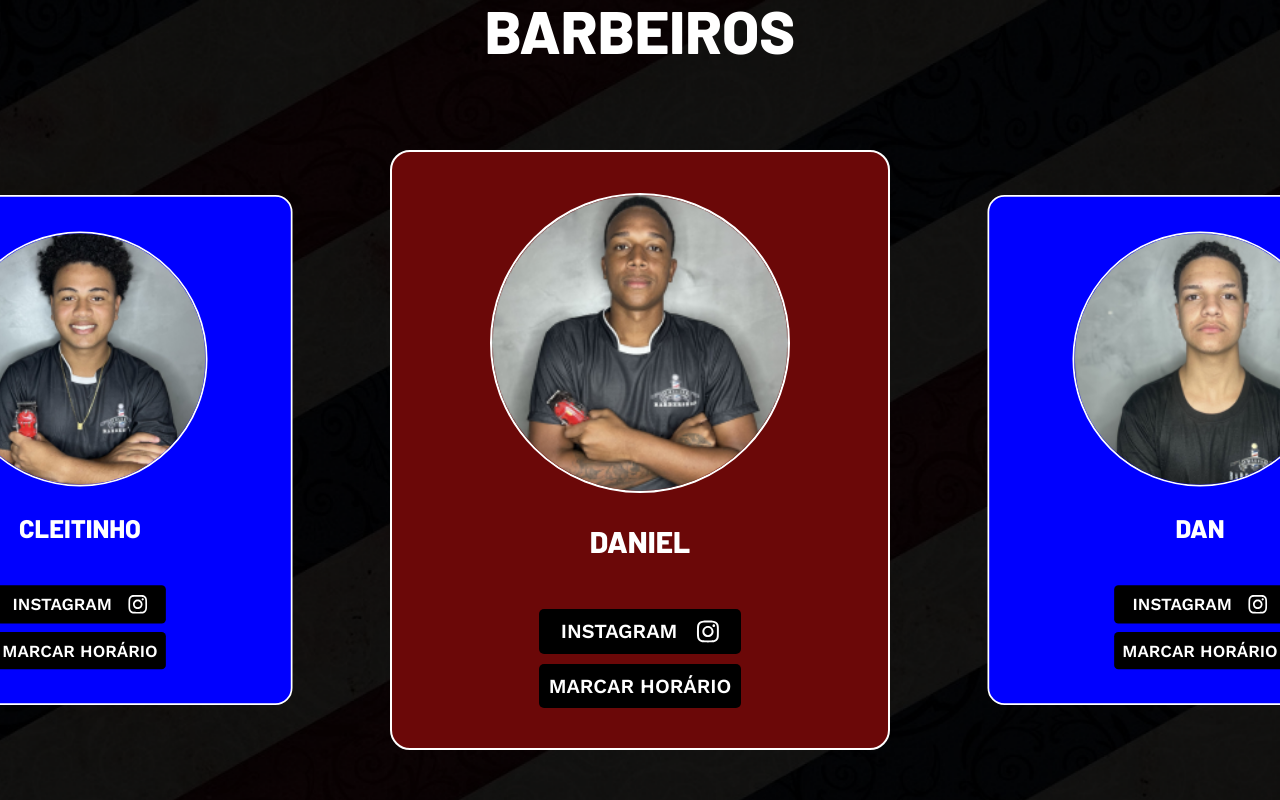
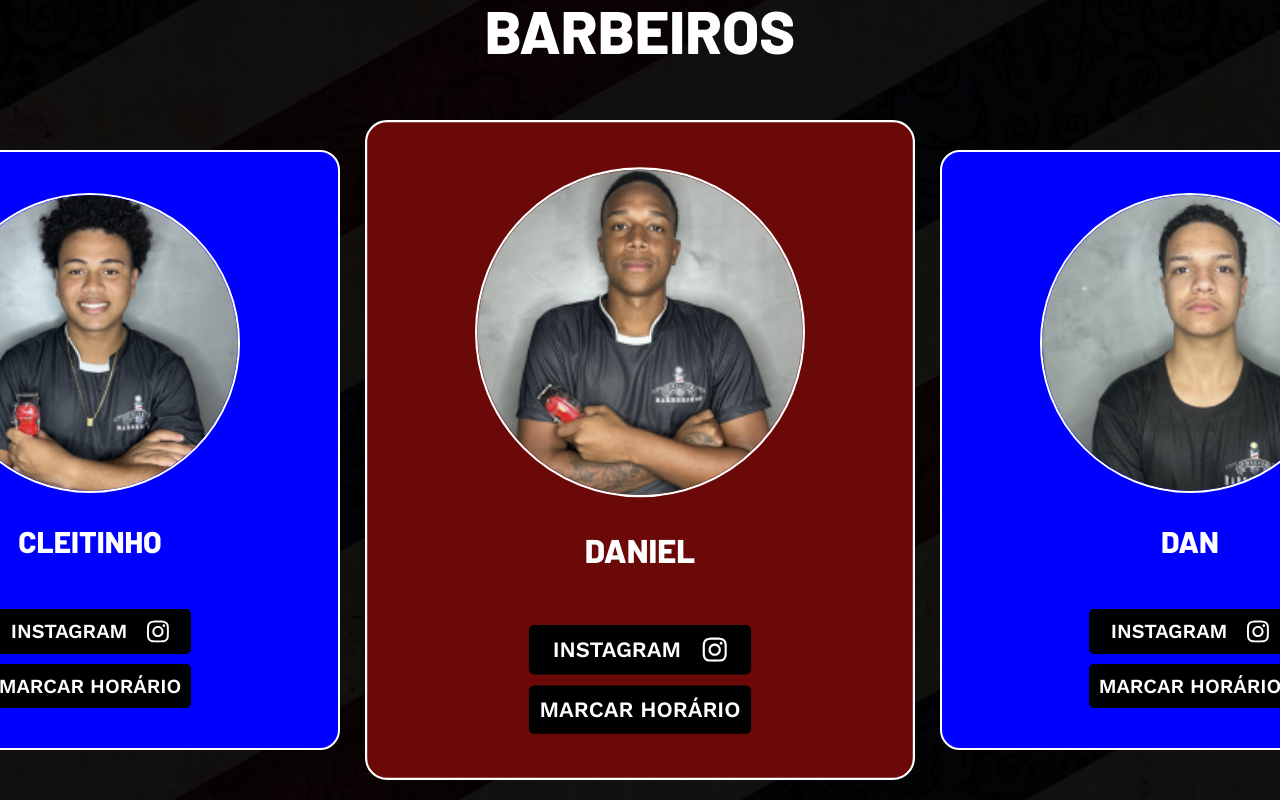
Before and after one commit to Gusmaiadev/EmersonBarbershop, a React (Vite) app: page / in a window 1280 px wide. Shown: the part 4180-4980 px from the top of the page. Built offline with nearby package versions, Linux system fonts and the light colour scheme.

Commit message:
Atualização Integrantes time

```diff
--- a/src/components/CaroselTeam.jsx
+++ b/src/components/CaroselTeam.jsx
@@ -6,6 +6,8 @@ import EmersonPhoto from '../assets/foto_emerson.png';
 import CleitonPhoto from '../assets/foto_cleiton.png';
 import DanielPhoto from '../assets/foto_daniel.png';
 import DanPhoto from '../assets/foto_dan.png';
+import TiagoPhoto from '../assets/foto_tiago.png';
+import JacksonPhoto from '../assets/foto_jakson.png';
 
 import { FontAwesomeIcon } from '@fortawesome/react-fontawesome';
 import { faInstagram } from '@fortawesome/free-brands-svg-icons';
@@ -21,32 +23,48 @@ function CaroselTeam({id}) {
       text: 'Emerson',
       button1: 'Instagram',
       button2: 'Marcar horário',
-      link1: 'https://www.instagram.com/emersonbarbershop_/', // Link para o Instagram do Emerson
-      link2: 'https://booksy.com/pt-br/30413_emerson-barber-shop_barbearias_1039031_santo-andre/staffer/49572#ba_s=seo' // Link para agendar com o Emerson
+      link1: 'https://www.instagram.com/emersonbarbershop_/',
+      link2: 'https://booksy.com/pt-br/30413_emerson-barber-shop_barbearias_1039031_santo-andre/staffer/49572#ba_s=seo'
     },
     {
       image: CleitonPhoto,
       text: 'Cleitinho',
       button1: 'Instagram',
       button2: 'Marcar horário',
-      link1: 'https://www.instagram.com/cleyton.p.sousa/', // Link para o Instagram do Cleiton
-      link2: 'https://booksy.com/pt-br/30413_emerson-barber-shop_barbearias_1039031_santo-andre/staffer/222888#ba_s=seo' // Link para agendar com o Cleiton
+      link1: 'https://www.instagram.com/cleyton.p.sousa/',
+      link2: 'https://booksy.com/pt-br/30413_emerson-barber-shop_barbearias_1039031_santo-andre/staffer/222888#ba_s=seo'
     },
     {
       image: DanielPhoto,
       text: 'Daniel',
       button1: 'Instagram',
       button2: 'Marcar horário',
-      link1: 'https://www.instagram.com/____d.araujo09/', // Link para o Instagram do Daniel
-      link2: 'https://booksy.com/pt-br/30413_emerson-barber-shop_barbearias_1039031_santo-andre/staffer/53570#ba_s=seo' // Link para agendar com o Daniel
+      link1: 'https://www.instagram.com/____d.araujo09/',
+      link2: 'https://booksy.com/pt-br/30413_emerson-barber-shop_barbearias_1039031_santo-andre/staffer/53570#ba_s=seo'
     },
     {
       image: DanPhoto,
       text: 'Dan',
       button1: 'Instagram',
       button2: 'Marcar horário',
-      link1: 'https://www.instagram.com/d4n.bernd/', // Link para o Instagram do Dan
-      link2: 'https://booksy.com/pt-br/30413_emerson-barber-shop_barbearias_1039031_santo-andre/staffer/359961#ba_s=seo' // Link para agendar com o Dan
+      link1: 'https://www.instagram.com/d4n.bernd/',
+      link2: 'https://booksy.com/pt-br/30413_emerson-barber-shop_barbearias_1039031_santo-andre/staffer/359961#ba_s=seo'
+    },
+    {
+      image: TiagoPhoto,
+      text: 'Tiago',
+      button1: 'Instagram',
+      button2: 'Marcar horário',
+      link1: 'https://www.instagram.com/tiagobarber/',
+      link2: 'https://booksy.com/pt-br/30413_emerson-barber-shop_barbearias_1039031_santo-andre/staffer/tiago'
+    },
+    {
+      image: JacksonPhoto,
+      text: 'Jackson',
+      button1: 'Instagram',
+      button2: 'Marcar horário',
+      link1: 'https://www.instagram.com/jacksonbarber/',
+      link2: 'https://booksy.com/pt-br/30413_emerson-barber-shop_barbearias_1039031_santo-andre/staffer/jackson'
     }
   ];
 
@@ -104,6 +122,14 @@ function CaroselTeam({id}) {
     };
   }, []);
 
+  const getSlidePosition = (index) => {
+    const position = (index - activeIndex + slides.length) % slides.length;
+    if (position === 0) return styles.act;
+    if (position === 1) return styles.next;
+    if (position === slides.length - 1) return styles.prev;
+    return '';
+  };
+
   return (
     <section className={styles.box_carosel} id={id}>
       <div className={styles.title_text}>
@@ -121,14 +147,11 @@ function CaroselTeam({id}) {
               <div
                 key={index}
                 className={`${styles.slide}
-                  ${index === activeIndex ? styles.act : ''}
-                  ${index === (activeIndex - 1 + slides.length) % slides.length ? styles.prev : ''}
-                  ${index === (activeIndex + 1) % slides.length ? styles.next : ''}
-                  ${index === (activeIndex + 2) % slides.length ? styles.newNext : ''}
+                  ${getSlidePosition(index)}
                   ${index % 2 === 0 ? styles.redCard : styles.blueCard}`}
                 onClick={() => {
-                  if (index === (activeIndex + 1) % slides.length) next();
-                  if (index === (activeIndex - 1 + slides.length) % slides.length) prev();
+                  if (getSlidePosition(index) === styles.next) next();
+                  if (getSlidePosition(index) === styles.prev) prev();
                   resetInteractionTimeout();
                 }}
               >
--- a/src/styles/CaroselTeam.module.css
+++ b/src/styles/CaroselTeam.module.css
@@ -45,8 +45,6 @@
 .carouselContainer {
   width: 100%;
   position: relative;
-
-
 }
 
 .list {
@@ -59,22 +57,22 @@
 }
 
 .slide {
-  width: 500px; /* Aumentando a largura do slide */
-  height: 600px; /* Aumentando a altura do slide */
+  width: 500px;
+  height: 600px;
   position: absolute;
-  border-radius: 2px;
+  border-radius: 20px;
   display: flex;
   flex-direction: column;
   align-items: center;
   justify-content: center;
   text-align: center;
   color: white;
-  transition: transform 0.1s, opacity 1s;
+  transition: transform 0.5s ease, opacity 0.5s ease;
   padding: 10px;
-  margin: 0 20px; /* Adicionando margem lateral */
-  border-radius: 20px;
   border: 2px solid #fff;
-
+  opacity: 0;
+  pointer-events: none;
+  z-index: 1;
 }
 
 .redCard {
@@ -85,8 +83,27 @@
   background-color: blue;
 }
 
+.act {
+  opacity: 1;
+  transform: translateX(0) scale(1.1);
+  z-index: 3;
+  pointer-events: auto;
+}
+
+.next,
+.prev{
+  opacity: 1;
+  transform: translateX(110%) scale(0.7);;
+  z-index: 2;
+  pointer-events: auto;
+}
+
+.prev {
+  transform: translateX(-110%) scale(0.7);
+}
+
 .slideImage {
-  width: 300px; /* Aumentando o tamanho da imagem */
+  width: 300px;
   height: 300px;
   object-fit: cover;
   border-radius: 50%;
@@ -108,7 +125,7 @@
   gap: 10px;
 }
 
-.slideButtons a{
+.slideButtons a {
   text-decoration: none;
 }
 
@@ -136,114 +153,75 @@
   align-items: center;
 }
 
-.instagramIcon{
+.instagramIcon {
   margin-left: 20px;
   font-size: 25px;
 }
 
 .slideButtons button:hover {
-  background-color: #333333; /* Mudança de cor ao passar o mouse */
+  background-color: #333333;
 }
 
-.act {
-  opacity: 1;
-}
-
-.prev {
-  cursor: pointer;
-  transform: translateX(-560px) scale(0.85); /* Ajuste de posição */
-  position: absolute;
-}
-
-.next {
-  cursor: pointer;
-  transform: translateX(560px) scale(0.85); /* Ajuste de posição */
-  overflow: hidden;
-}
-
-.newNext {
-  cursor: pointer;
-  transform: translateX(2020px) scale(0.85); /* Ajuste de posição */
-  overflow: hidden;
-}
-
-.swipe {
-  width: 100%;
-  height: 100%;
-  position: absolute;
-  top: 0;
-  left: 0;
-  opacity: 0;
-}
-
-/* Ajuste para a tela pequena */
 @media (max-width: 1600px) {
   .prev {
-    cursor: pointer;
-    transform: translateX(-560px) scale(0.85); /* Ajuste de posição */
+    transform: translateX(-110%);
   }
 
   .next {
-    cursor: pointer;
-    transform: translateX(560px) scale(0.85); /* Ajuste de posição */
+    transform: translateX(110%);
   }
-
 }
 
 @media (max-width: 980px) {
   .prev {
-    cursor: pointer;
-    transform: translateX(-300px) scale(0.85); /* Ajuste de posição */
+    transform: translateX(-130%);
   }
 
   .next {
-    cursor: pointer;
-    transform: translateX(300px) scale(0.85); /* Ajuste de posição */
+    transform: translateX(130%);
   }
 
-  .slideImage{
+  .slideImage {
     width: 180px;
     height: 180px;
   }
-  .slide{
+  .slide {
     width: 300px;
     height: 500px;
   }
-  .title{
+  .title {
     font-size: 40px;
   }
 }
 
 @media (max-width: 500px) {
   .prev {
-    cursor: pointer;
-    transform: translateX(-250px) scale(0.85); /* Ajuste de posição */
+    transform: translateX(-110%);
   }
 
   .next {
-    cursor: pointer;
-    transform: translateX(250px) scale(0.85); /* Ajuste de posição */
+    transform: translateX(110%);
   }
 
-  .slideImage{
+  .slideImage {
     width: 150px;
     height: 150px;
   }
-  .slide{
+  .slide {
     width: 250px;
     height: 400px;
   }
-  .slideText{
+  .slideText {
     font-size: 20px;
   }
-  .slideButtons button{
+  .slideButtons button {
     font-size: 16px;
     padding: 5px 10px;
   }
-  .instagramIcon{
+  .instagramIcon {
     font-size: 16px;
   }
-  .box_carosel{
+  .box_carosel {
     height: 50rem;
   }
 }
```
Also changed, not shown: src/assets/foto_jakson.png (added), src/assets/foto_tiago.png (added).
